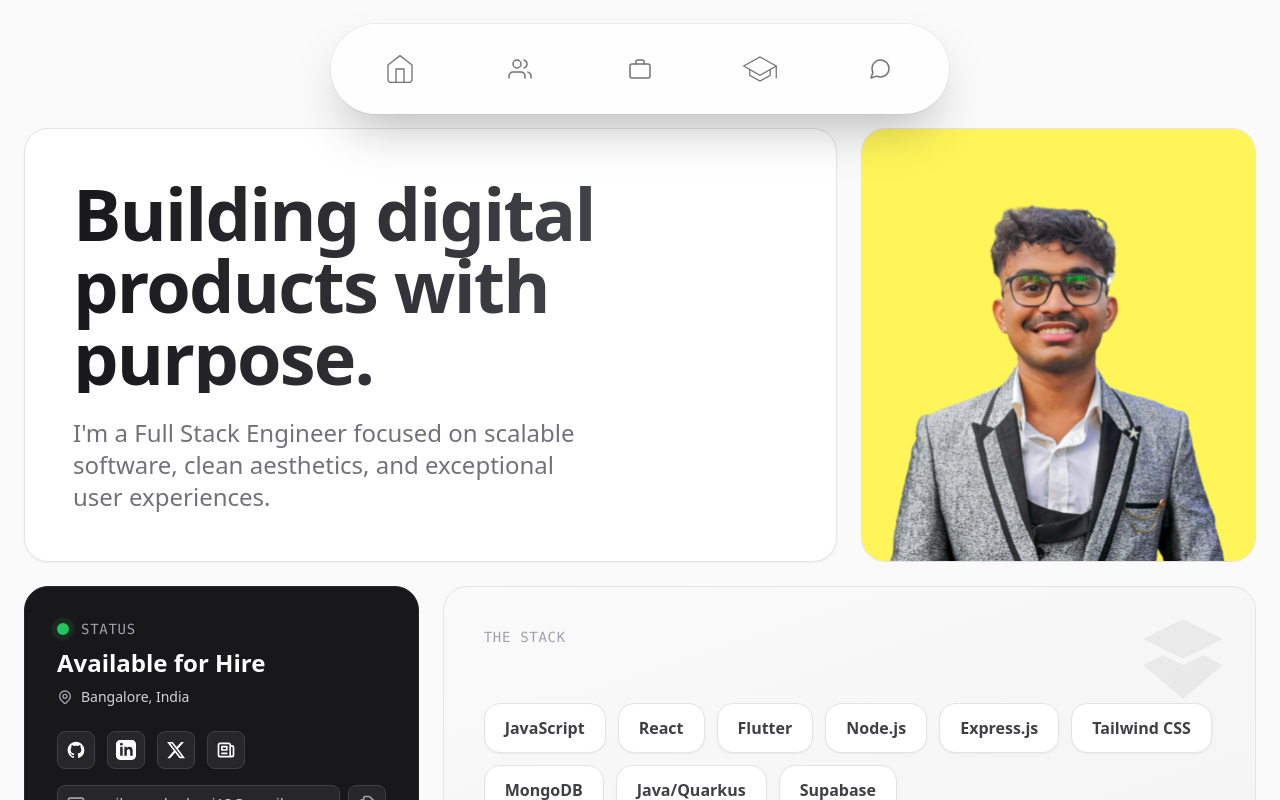
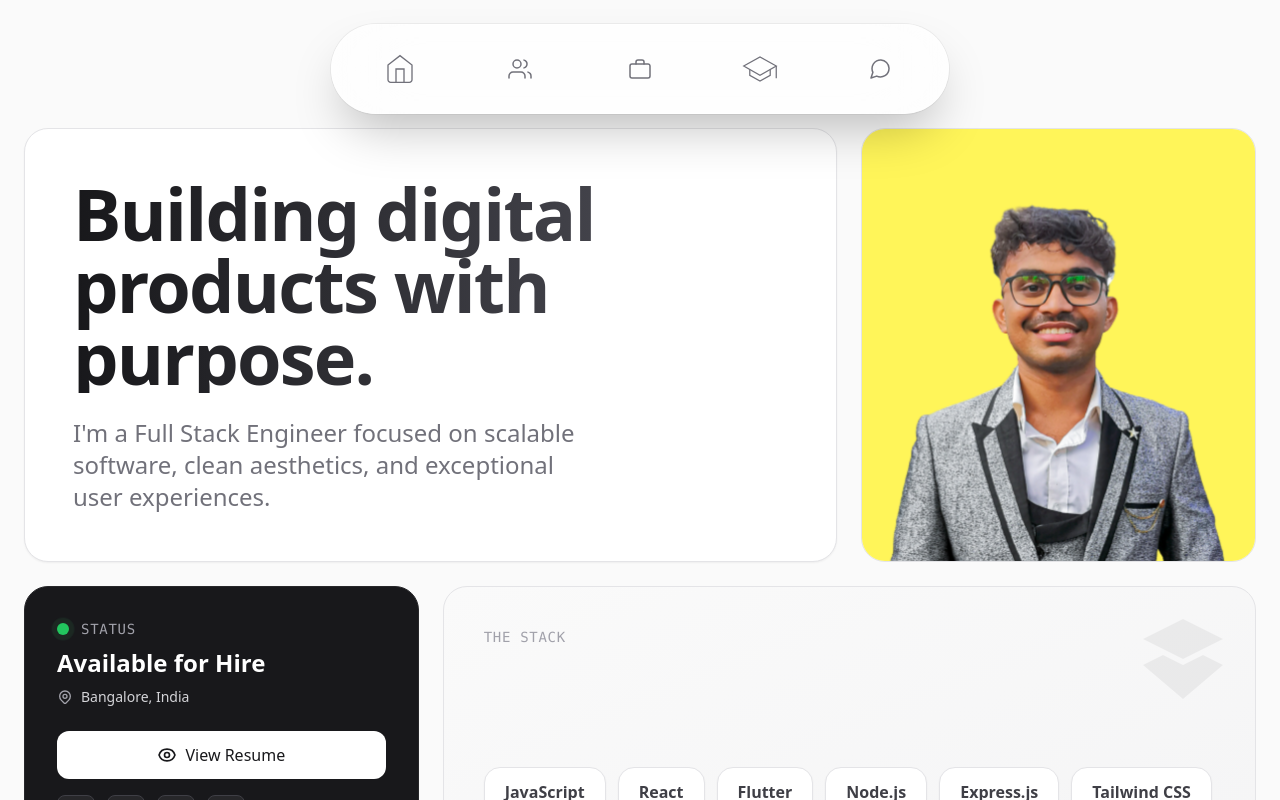
Before and after one commit to Ravi-Badami/Portfolio, a React (Vite) app in the folder portfolio/: page / in a window 1280 px wide. Shown: the top 800 px of the page. Built offline with nearby package versions, Linux system fonts and the light colour scheme.

Commit message:
updated the portfolio

```diff
--- a/portfolio/src/components/Hero/Index.jsx
+++ b/portfolio/src/components/Hero/Index.jsx
@@ -60,6 +60,20 @@ const Hero = () => {
             </div>
 
             <div className="flex flex-col gap-4">
+               {/* Resume Button */}
+               <a
+                href={contactData.resume}
+                target="_blank"
+                rel="noopener noreferrer"
+                className="flex items-center justify-center gap-2 p-3 bg-white text-zinc-900 rounded-xl font-medium hover:bg-zinc-200 transition-colors w-full"
+               >
+                 <svg className="w-5 h-5" fill="none" viewBox="0 0 24 24" stroke="currentColor">
+                   <path strokeLinecap="round" strokeLinejoin="round" strokeWidth={2} d="M15 12a3 3 0 11-6 0 3 3 0 016 0z" />
+                   <path strokeLinecap="round" strokeLinejoin="round" strokeWidth={2} d="M2.458 12C3.732 7.943 7.523 5 12 5c4.478 0 8.268 2.943 9.542 7-1.274 4.057-5.064 7-9.542 7-4.477 0-8.268-2.943-9.542-7z" />
+                 </svg>
+                 <span>View Resume</span>
+               </a>
+
                {/* Social Icons Row */}
               <div className="flex flex-wrap gap-3">
                 <a href={heroData.github} target="_blank" rel="noopener noreferrer" className="p-2 bg-zinc-800 rounded-lg text-white hover:bg-zinc-700 transition-colors border border-zinc-700 hover:border-zinc-600" aria-label="GitHub">
@@ -72,7 +86,9 @@ const Hero = () => {
                   <svg className="w-5 h-5" fill="currentColor" viewBox="0 0 24 24" aria-hidden="true"><path d="M18.244 2.25h3.308l-7.227 8.26 8.502 11.24H16.17l-5.214-6.817L4.99 21.75H1.68l7.73-8.835L1.254 2.25H8.08l4.713 6.231zm-1.161 17.52h1.833L7.084 4.126H5.117z" /></svg>
                 </a>
                 <a href={contactData.hashnode} target="_blank" rel="noopener noreferrer" className="p-2 bg-zinc-800 rounded-lg text-white hover:bg-zinc-700 transition-colors border border-zinc-700 hover:border-zinc-600" aria-label="Hashnode">
-                  <svg className="w-5 h-5" fill="none" viewBox="0 0 24 24" stroke="currentColor"><path strokeLinecap="round" strokeLinejoin="round" strokeWidth={2} d="M19 20H5a2 2 0 01-2-2V6a2 2 0 012-2h10a2 2 0 012 2v1m2 13a2 2 0 01-2-2V7m2 13a2 2 0 002-2V9a2 2 0 00-2-2h-2m-4-3H9M7 16h6M7 8h6v4H7V8z" /></svg>
+                  <svg className="w-5 h-5" viewBox="0 0 24 24" fill="currentColor" aria-hidden="true">
+                    <path d="M22.351 8.019l-6.37-6.37a5.63 5.63 0 0 0-7.962 0l-6.37 6.37a5.63 5.63 0 0 0 0 7.962l6.37 6.37a5.63 5.63 0 0 0 7.962 0l6.37-6.37a5.63 5.63 0 0 0 0-7.962zM12 15.953a3.953 3.953 0 1 1 0-7.906 3.953 3.953 0 0 1 0 7.906z" />
+                  </svg>
                 </a>
               </div>
 
--- a/portfolio/src/components/Projects/Index.jsx
+++ b/portfolio/src/components/Projects/Index.jsx
@@ -1,34 +1,72 @@
-import React from 'react';
+import React, { useState } from 'react';
 import ProjectCard from './ProjectCard';
 import { projectsData } from '../../utils/content';
 
 const Projects = () => {
+  const [activeTab, setActiveTab] = useState('All');
+  const tabs = ['All', 'Fullstack', 'Frontend', 'Backend'];
+
+  const filteredProjects = activeTab === 'All'
+    ? projectsData
+    : projectsData.filter(project => project.category === activeTab);
+
   return (
-    <section id="project" className="py-24 bg-zinc-50">
-       <div className="max-w-7xl mx-auto px-6">
-        <div className="mb-20">
-          <div className="inline-flex items-center gap-2 px-3 py-1 rounded-full bg-zinc-100 text-zinc-600 text-xs font-semibold uppercase tracking-wider mb-6 border border-zinc-200">
+    <section id="project" className="py-24 bg-zinc-50 relative overflow-hidden">
+      {/* Background Decorative Elements */}
+      <div className="absolute top-0 left-0 w-full h-full overflow-hidden pointer-events-none">
+          <div className="absolute -top-24 -right-24 w-96 h-96 bg-zinc-200/50 rounded-full blur-3xl opacity-50"></div>
+          <div className="absolute top-1/2 -left-24 w-72 h-72 bg-zinc-200/30 rounded-full blur-3xl opacity-50"></div>
+      </div>
+
+       <div className="max-w-7xl mx-auto px-6 relative z-10">
+        <div className="mb-20 flex flex-col md:flex-row md:items-end justify-between gap-6">
+          <div className="space-y-4">
+            <div className="inline-flex items-center gap-2 px-3 py-1 rounded-full bg-zinc-100 text-zinc-600 text-xs font-semibold uppercase tracking-wider border border-zinc-200">
               <span className="w-2 h-2 rounded-full bg-zinc-400"></span>
               Selected Implementations
             </div>
-          <h2 className="text-4xl md:text-6xl font-black text-zinc-900 mb-6 font-display tracking-tight leading-tight">
-            Things I've Built.
+            <h2 className="text-4xl md:text-5xl font-black text-zinc-900 font-display tracking-tight leading-tight">
+              Projects.
             </h2>
             <p className="text-xl text-zinc-600 max-w-2xl leading-relaxed">
               A curated showcase of applications solving real-world challenges.
             </p>
           </div>
 
+          {/* Tab Navigation */}
+          <div className="flex flex-wrap gap-2 bg-white p-1.5 rounded-xl border border-zinc-200 shadow-sm">
+            {tabs.map((tab) => (
+              <button
+                key={tab}
+                onClick={() => setActiveTab(tab)}
+                className={`px-4 py-2 rounded-lg text-sm font-medium transition-all duration-300 ${
+                  activeTab === tab
+                    ? 'bg-zinc-900 text-white shadow-md'
+                    : 'text-zinc-600 hover:bg-zinc-50 hover:text-zinc-900'
+                }`}
+              >
+                {tab}
+              </button>
+            ))}
+          </div>
+        </div>
+
         <div className="grid grid-cols-1 md:grid-cols-2 lg:grid-cols-3 gap-8">
-          {projectsData.map((project, index) => (
-             // Assuming ProjectCard needs restoration or exists. Based on checking verify first.
-             // If ProjectCard is missing, this Index will fail too.
-             // I'll create a simple inline card map for safety if I can't verify ProjectCard exists.
-             // But for now, let's assume I restore ProjectCard next if needed.
-             // Actually, to be safe, I should verify ProjectCard existence or inline the card logic temporarily.
-             // I'll assume ProjectCard is missing too, so I'll create it in next step.
+          {filteredProjects.length > 0 ? (
+            filteredProjects.map((project, index) => (
               <ProjectCard key={index} project={project} />
-          ))}
+            ))
+          ) : (
+             <div className="col-span-full py-20 text-center">
+                <div className="inline-block p-4 rounded-full bg-zinc-100 mb-4">
+                  <svg className="w-8 h-8 text-zinc-400" fill="none" viewBox="0 0 24 24" stroke="currentColor">
+                    <path strokeLinecap="round" strokeLinejoin="round" strokeWidth={1.5} d="M19 11H5m14 0a2 2 0 012 2v6a2 2 0 01-2 2H5a2 2 0 01-2-2v-6a2 2 0 012-2m14 0V9a2 2 0 00-2-2M5 11V9a2 2 0 012-2m0 0V5a2 2 0 012-2h6a2 2 0 012 2v2M7 7h10" />
+                  </svg>
+                </div>
+                <h3 className="text-lg font-medium text-zinc-900">No projects found</h3>
+                <p className="text-zinc-500">No projects listed in this category yet.</p>
+             </div>
+          )}
         </div>
       </div>
     </section>
--- a/portfolio/src/index.css
+++ b/portfolio/src/index.css
@@ -1,6 +1,12 @@
 @tailwind base;
 @tailwind components;
 @tailwind utilities;
+
+@layer base {
+  html {
+    scroll-behavior: smooth;
+  }
+}
 
 body {
   @apply bg-zinc-50 text-zinc-900 font-sans selection:bg-teal-100 selection:text-teal-900;
--- a/portfolio/src/utils/content.js
+++ b/portfolio/src/utils/content.js
@@ -71,9 +71,10 @@ export const experienceData = [
 // Restored "TajBite" and "Netflix GPT" as per user request.
 export const projectsData = [
   {
-    title: "Chromadec",
+    title: "chromadec.com",
     description: "A luxury art platform connecting clients and artists for custom commissions and ready-made sales. Specialized in high-end designs starting at ₹20,000, ensuring a premium experience with exclusive packaging and delivery.",
     tags: ["Next.js", "TypeScript", "Drizzle ORM", "Supabase", "Redis", "Zustand", "Vercel"],
+    category: "Fullstack",
     image: null,
     link: "https://www.chromadec.com/",
     github: null
@@ -82,25 +83,46 @@ export const projectsData = [
     title: "TajBite",
     description: "A comprehensive food ordering solution built for restaurant operations. Features real-time menu synchronization, efficient cart management, and a polished user interface for seamless digital dining experiences.",
     tags: ["React", "Node.js", "Express.js", "MongoDB", "Redux Toolkit", "Tailwind CSS", "Jest"],
+    category: "Frontend",
     image: null,
     link: "https://tajbite.vercel.app/",
     github: "https://github.com/Ravi-Badami" // Placeholder, user to update specific repo
   },
   {
-    title: "Netflix GPT",
-    description: "An AI-powered movie recommendation platform integrating OpenAI's GPT API. Features multi-language support, TMDB integration, and a responsive streaming-style UI.",
-    tags: ["React", "OpenAI API", "Firebase", "Redux"],
+    title: "feelflixpro.vercel.app",
+    description: "An AI-powered movie recommendation platform integrating Google's Gemini API. Features multi-language support, TMDB integration, and a responsive streaming-style UI.",
+    tags: ["React", "Gemini API", "Firebase", "Redux"],
+    category: "Frontend",
     image: null,
-    link: "https://netflixgptpro.vercel.app/",
+    link: "https://feelflixpro.vercel.app/",
     github: "https://github.com/Ravi-Badami" // Placeholder, user to update specific repo
   },
   {
     title: "AgroScan",
     description: "Developed both a comprehensive <strong>Mobile App</strong> and <strong>Website</strong> for AI-powered plant disease detection. Features real-time analysis using MobileNetV2 across both platforms.",
     tags: ["Flutter", "Python", "MobileNetV2", "Next.js", "Tailwind CSS"],
+    category: "Fullstack",
     image: null,
     link: null,
     github: "https://github.com/Ravi-Badami"
+  },
+  {
+    title: "Tajbite Backend",
+    description: "A robust RESTful API for a food ordering platform, featuring efficient dish management, search, and filtering. Built with a modular architecture using Node.js and MongoDB to ensure scalability and performance.",
+    tags: ["Node.js", "Express.js", "MongoDB", "Mongoose", "Swagger"],
+    category: "Backend",
+    image: null,
+    link: null,
+    github: "https://github.com/Ravi-Badami/Tajbite-backend"
+  },
+  {
+    title: "Identity Service",
+    description: "Enterprise-grade Node.js microservice demonstrating strict layered architecture. Features hybrid pagination (Cursor+Offset), database circuit breaking, duplicate request prevention, and ESR pattern indexing for optimized performance.",
+    tags: ["Node.js", "Express.js", "MongoDB", "Zod", "Bcrypt", "Resilience Patterns"],
+    category: "Backend",
+    image: null,
+    link: null,
+    github: "https://github.com/Ravi-Badami/identity-service"
   }
 ];
 
@@ -110,5 +132,6 @@ export const contactData = {
   github: "https://github.com/Ravi-Badami",
   linkedin: "https://www.linkedin.com/in/ravikumar-badami-8bb012202/",
   twitter: "https://x.com/RaviBadamipvt",
-  hashnode: "https://ravibadami.hashnode.dev/"
+  hashnode: "https://ravibadami.hashnode.dev/",
+  resume: "https://drive.google.com/file/d/1fvVs9qrB3u_nEAfboX-zUmhOg9HGqnUZ/view?usp=sharing"
 };
```
Lines whose indentation alone changed are shown as unchanged.
